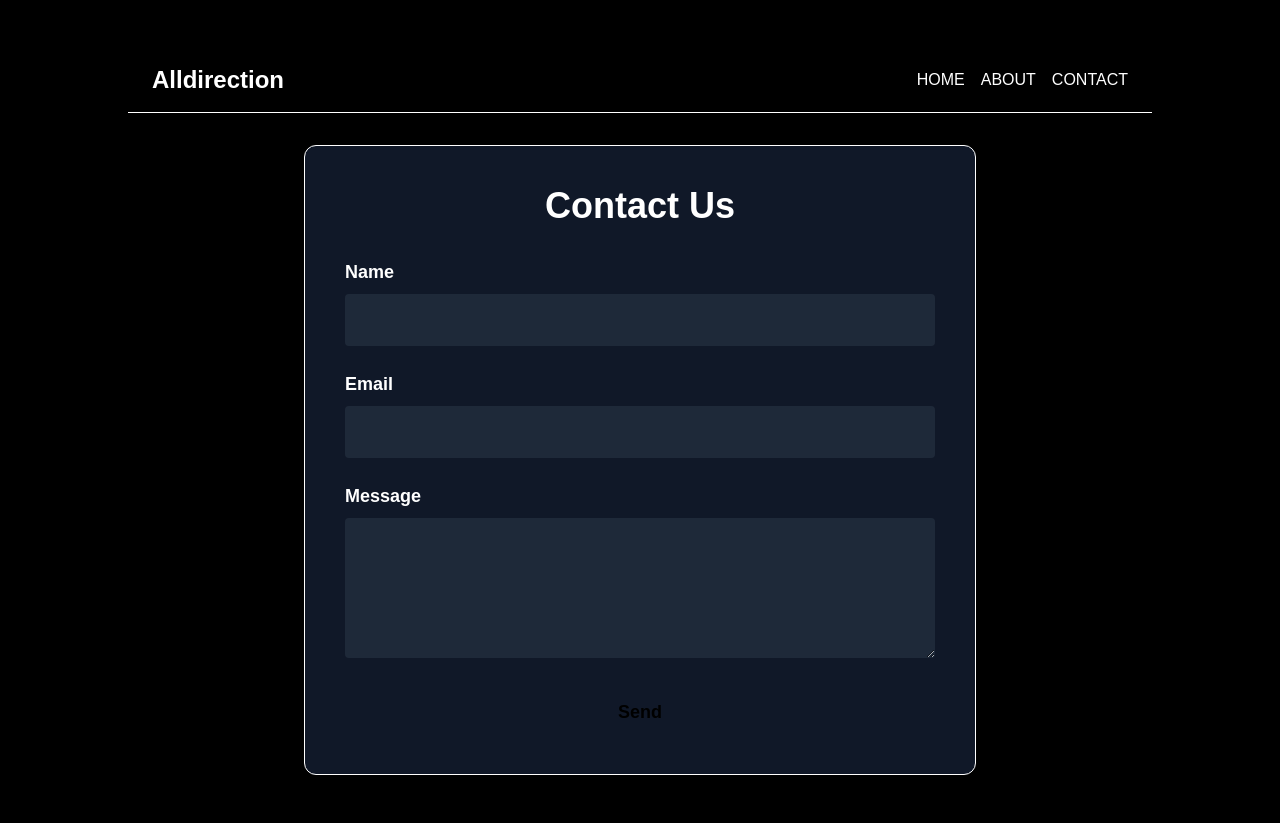
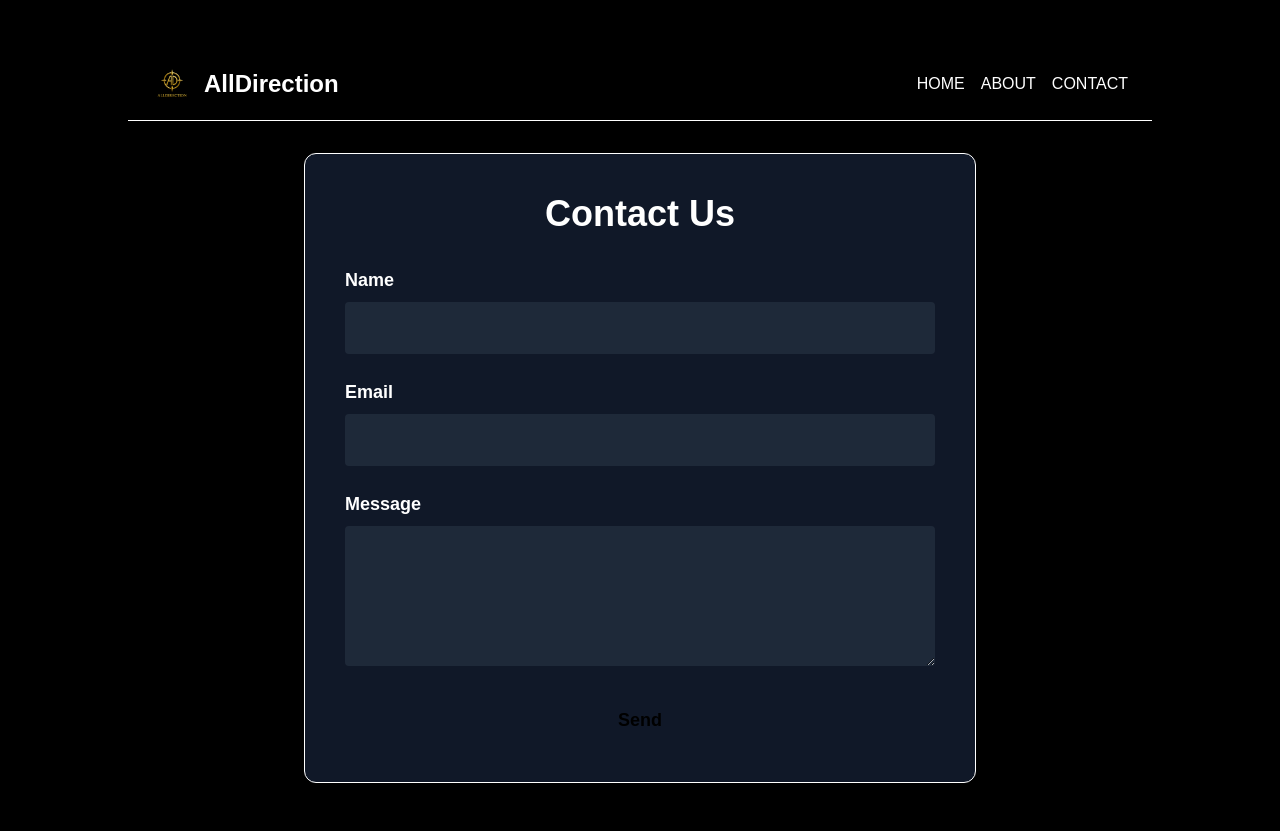
Before and after one commit to ARrussian/alldirection, a Next.js app: page /contact in a window 1280 px wide. Built offline with nearby package versions, Linux system fonts and the light colour scheme.

Commit message:
✅ إصلاحات: الشعار اللغة التلقائية وتصحيح نموذج التواصل

```diff
--- a/pages/contact.tsx
+++ b/pages/contact.tsx
@@ -1,10 +1,18 @@
-import React, { useState } from "react";
+// pages/contact.tsx
+import React, { useState, useEffect } from "react";
 import Link from "next/link";
+import Image from "next/image";
 
 export default function Contact() {
-  const [lang] = useState("en");
+  const [lang, setLang] = useState("en");
   const [form, setForm] = useState({ name: "", email: "", message: "" });
   const [status, setStatus] = useState<string | null>(null);
+
+  useEffect(() => {
+    const userLang = navigator.language || navigator.languages[0];
+    if (userLang.startsWith("ar")) setLang("ar");
+    else setLang("en");
+  }, []);
 
   const handleChange = (e: React.ChangeEvent<HTMLInputElement | HTMLTextAreaElement>) => {
     setForm({ ...form, [e.target.name]: e.target.value });
@@ -32,8 +40,12 @@ export default function Contact() {
 
   return (
     <main className="min-h-screen bg-black text-white px-4 py-12 flex flex-col items-center">
+      {/* Navigation Bar */}
       <nav className="w-full max-w-5xl flex justify-between items-center px-6 py-4 mb-8 border-b border-gold">
-        <div className="text-2xl font-bold text-gold">Alldirection</div>
+        <div className="flex items-center gap-3">
+          <Image src="/logo.png" alt="AllDirection Logo" width={40} height={40} />
+          <span className="text-2xl font-bold text-gold">AllDirection</span>
+        </div>
         <div className="flex gap-4">
           <Link href="/" className="hover:text-gold transition">HOME</Link>
           <Link href="/about" className="hover:text-gold transition">ABOUT</Link>
```
Also changed, not shown: public/logo.png (added).
